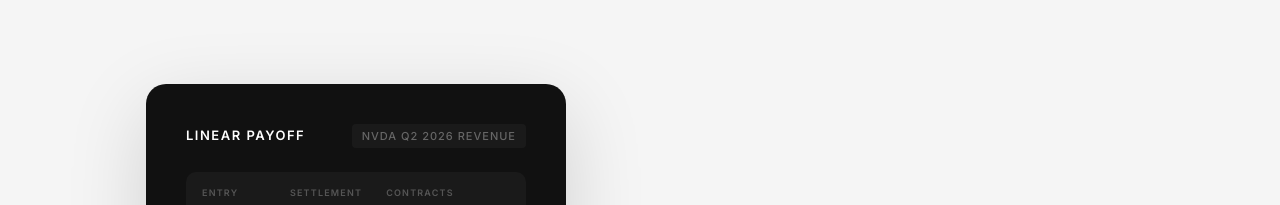
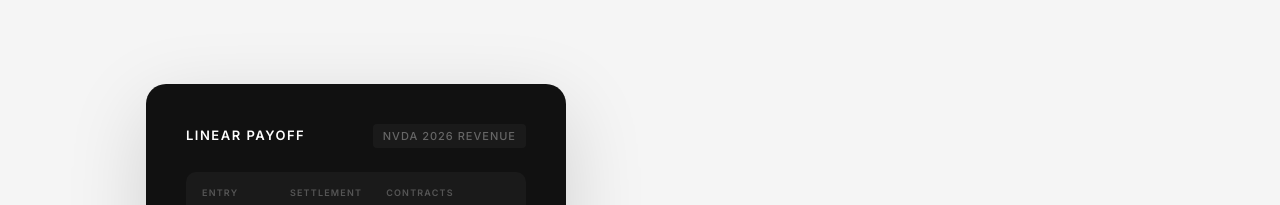
Before and after one commit to tapascodespace/NextBigThing, a Next.js app: page / in a window 1280 px wide. Shown: the part 1740-1945 px from the top of the page. Built offline with nearby package versions, Linux system fonts and the light colour scheme.

Commit message:
Update NVDA revenue labels and descriptions

```diff
--- a/app/page.tsx
+++ b/app/page.tsx
@@ -180,7 +180,7 @@ function LinearPayoffChart() {
           Linear Payoff
         </span>
         <span style={{ fontFamily: sans, fontSize: 11, fontWeight: 500, letterSpacing: "1px", textTransform: "uppercase" as const, color: "#666", background: "#1a1a1a", padding: "4px 10px", borderRadius: 4 }}>
-          NVDA Q2 2026 Revenue
+          NVDA 2026 Revenue
         </span>
       </div>
 
@@ -496,7 +496,7 @@ function Nav() {
 /* ───────── TICKER ───────── */
 const tickerItems = [
   { label: "Fed Rate Dec 15", value: "4.42%", positive: true },
-  { label: "NVDA Q2 Revenue", value: "$31.2B", positive: true },
+  { label: "NVDA 2027 Revenue", value: "$350B", positive: true },
   { label: "Arsenal Goal Diff", value: "+2.1", positive: true },
   { label: "UK GDP Q3", value: "0.31%", positive: true },
   { label: "Man City Goals/Game", value: "1.8", positive: false },
@@ -883,7 +883,7 @@ const featureBlocks = [
     num: "04",
     label: "HOW IT PAYS",
     title: "THE NUMBER IS YOUR PAYOFF",
-    desc: "The market prices NVIDIA Q2 revenue at $31.2B. You think $31.8B, so you buy. \nRevenue prints $31.6B. Every dollar above your entry, you profit.",
+    desc: "The market prices NVIDIA 2027 revenue at $350B. You think $400B, so you buy. \nRevenue prints $370B. Every dollar above your entry, you profit.",
     highlight: "Right by a little, make a little. Right by a lot, make a lot. \nNo asymmetry. Your edge is your reward.",
     side: "right" as const,
   },
```
